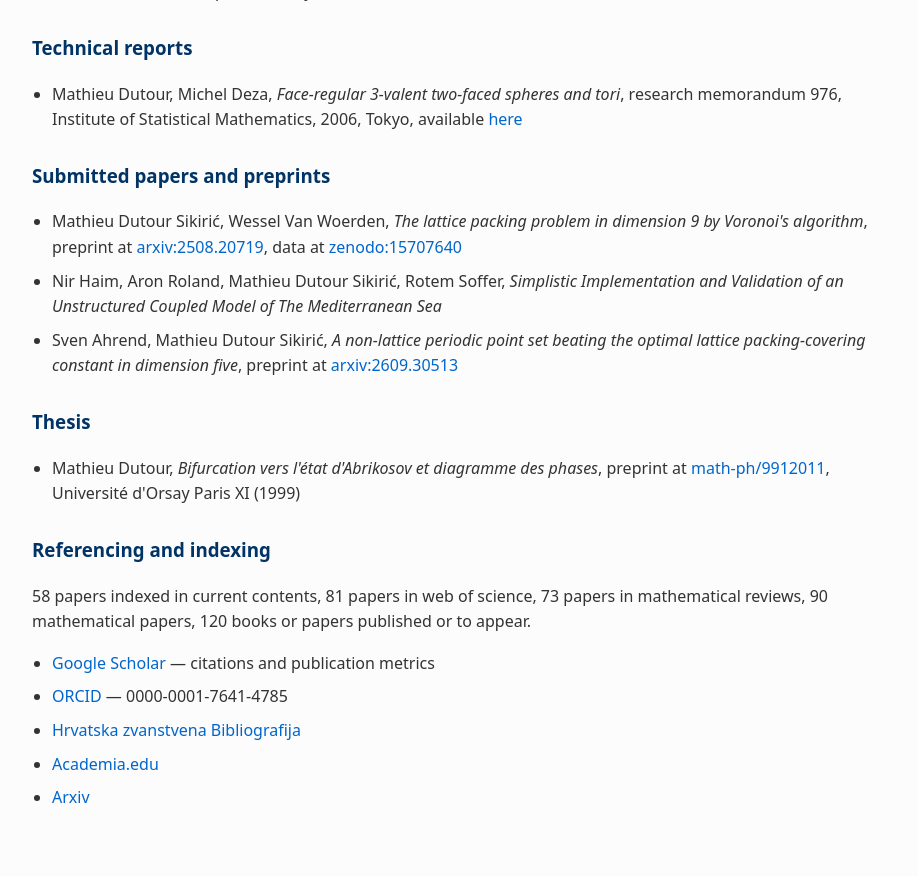
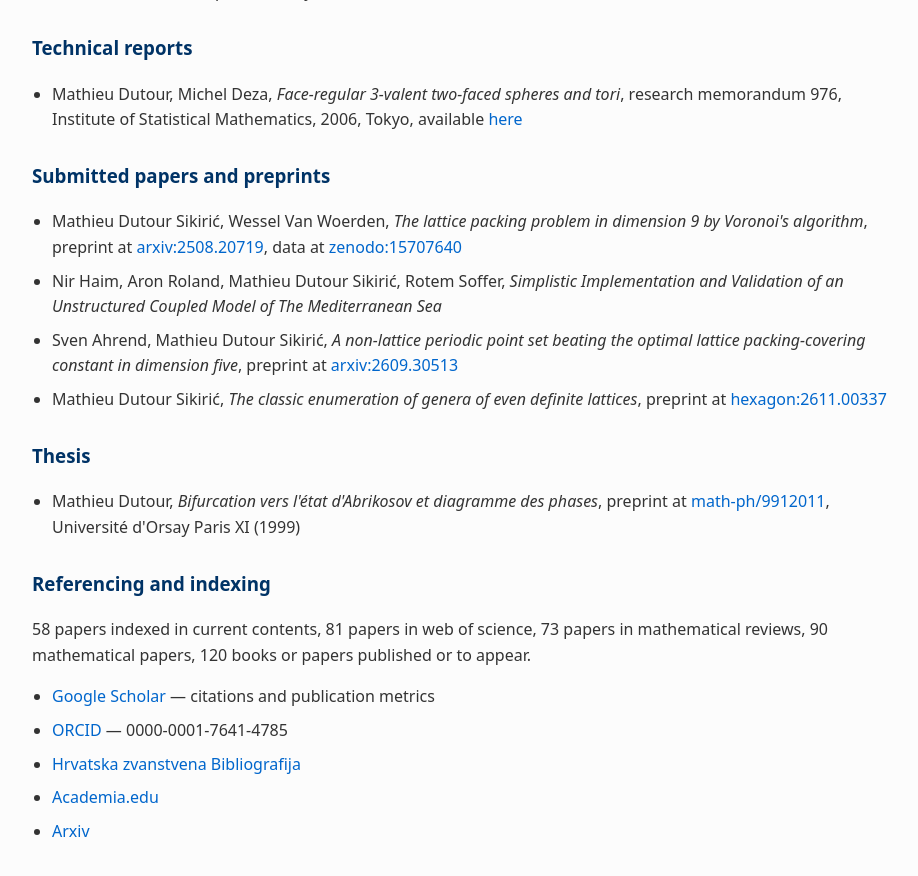
Before and after one commit to MathieuDutSik/mathieudutsik.github.io, a Jekyll site: the page built from Publications/index.html, in a window 1280 px wide and 900 px high, scrolled down 8716 px. Shown: the top 876 px of the window, without its empty margins (178-1096 px from the left). Built offline with Jekyll 4.4.1, drawn with Linux system fonts in a browser that asks for light colours.

Commit message:
Add the genera enumeration preprint to the publications.
Co-Authored-By: Claude Opus 5.5 <noreply@anthropic.com>

```diff
--- a/Publications/index.html
+++ b/Publications/index.html
@@ -473,6 +473,7 @@ description: >-
         <li data-theme="lattices">Mathieu Dutour Sikirić, Wessel Van Woerden, <i>The lattice packing problem in dimension 9 by Voronoi's algorithm</i>, preprint at <a href="https://arxiv.org/abs/2508.20719">arxiv:2508.20719</a>, data at <a href="https://zenodo.org/records/15707640">zenodo:15707640</a></li>
         <li data-theme="geophysics">Nir Haim, Aron Roland, Mathieu Dutour Sikirić, Rotem Soffer, <i>Simplistic Implementation and Validation of an Unstructured Coupled Model of The Mediterranean Sea</i></li>
         <li data-theme="delaunay">Sven Ahrend, Mathieu Dutour Sikirić, <i>A non-lattice periodic point set beating the optimal lattice packing-covering constant in dimension five</i>, preprint at <a href="https://arxiv.org/abs/2609.30513">arxiv:2609.30513</a></li>
+        <li data-theme="lattices">Mathieu Dutour Sikirić, <i>The classic enumeration of genera of even definite lattices</i>, preprint at <a href="https://hexagonmath.org/2611.00337">hexagon:2611.00337</a></li>
     </ul>
 </section>
 
```
